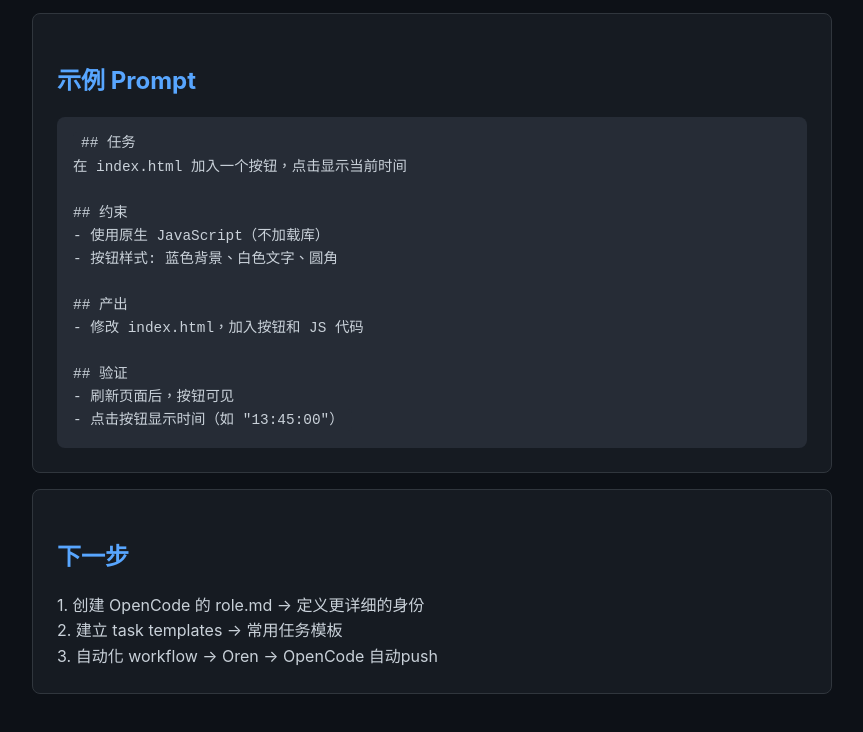
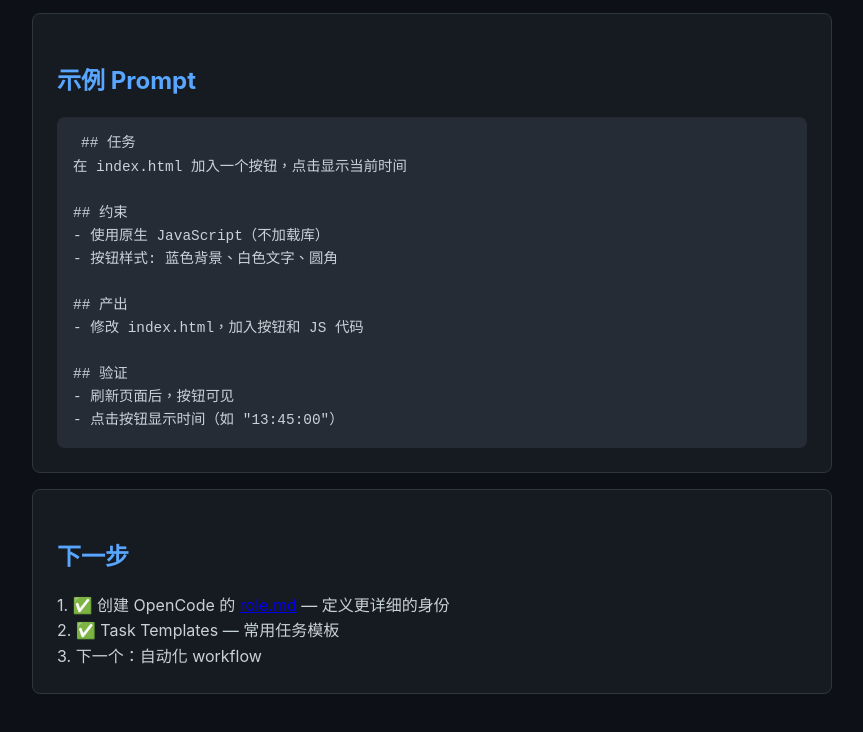
Before and after one commit to Oren2026/CrazyOpenClaw-OpenCode, a plain HTML site: page index.html in a window 1280 px wide. Shown: the part 988-1720 px from the top of the page, without its empty margins (208-1071 px from the left). Drawn offline with Linux system fonts and the light colour scheme.

Commit message:
feat: add task templates + examples

```diff
--- a/index.html
+++ b/index.html
@@ -116,9 +116,9 @@
 
         <div class="box">
             <h2>下一步</h2>
-            <p>1. 创建 OpenCode 的 role.md → 定义更详细的身份</p>
-            <p>2. 建立 task templates → 常用任务模板</p>
-            <p>3. 自动化 workflow → Oren → OpenCode 自动push</p>
+            <p>1. ✅ 创建 OpenCode 的 <a href="role.md">role.md</a> — 定义更详细的身份</p>
+            <p>2. ✅ Task Templates — 常用任务模板</p>
+            <p>3. 下一个：自动化 workflow</p>
         </div>
     </div>
 </body>
```
Also changed, not shown: 1 other file.
